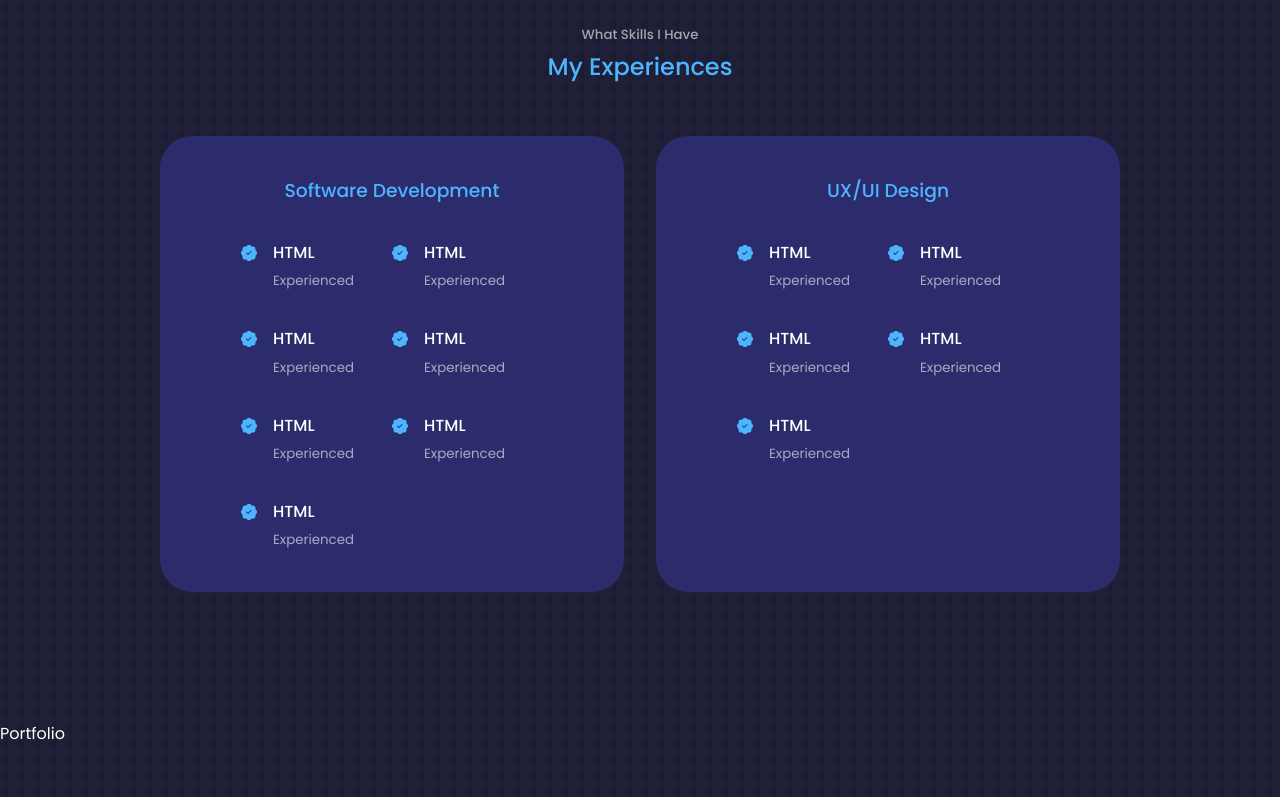
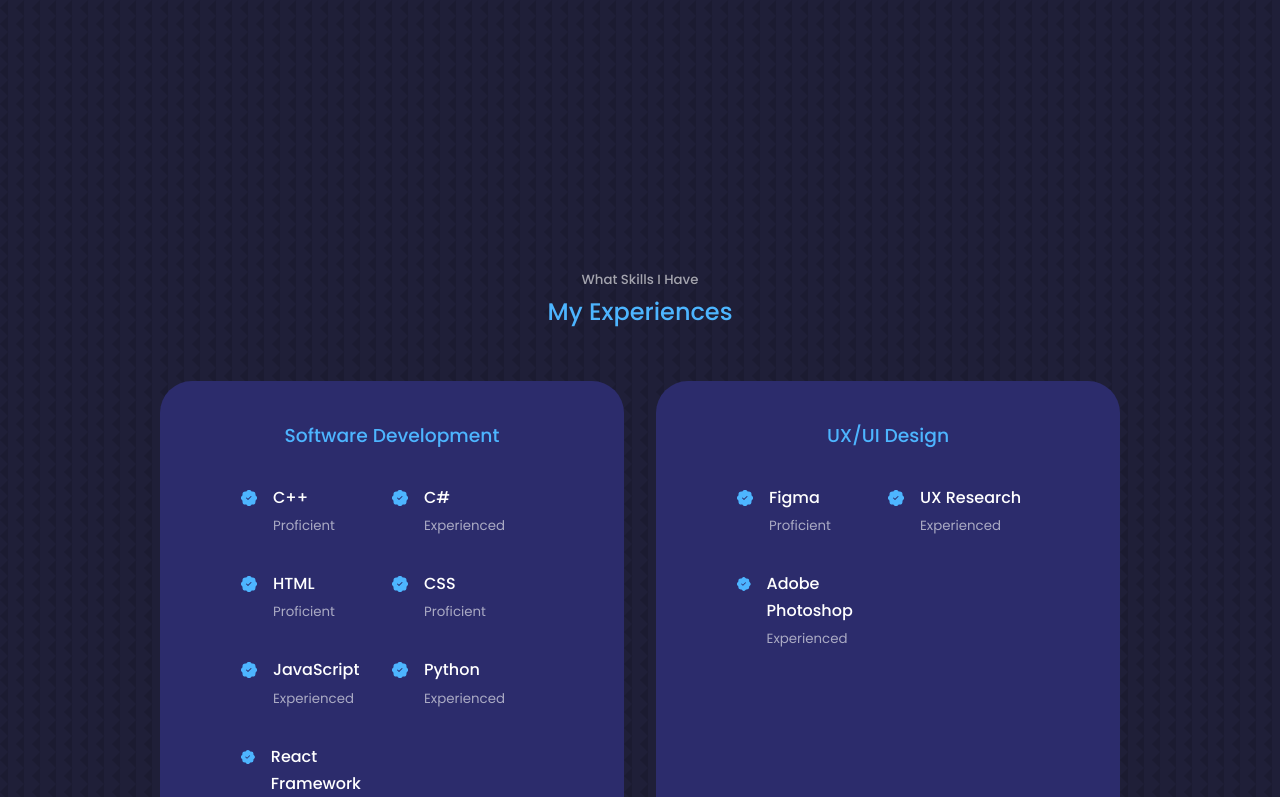
Before and after one commit to SelinaLiu8/portfolio-react, a React (Create React App) app: page / in a window 1280 px wide. Shown: the part 2000-2797 px from the top of the page. Built offline with nearby package versions, Linux system fonts and the light colour scheme.

Commit message:
portfolio and contact

```diff
--- a/src/App.jsx
+++ b/src/App.jsx
@@ -16,7 +16,7 @@ const App = () => {
         <About />
         <Experience />
         <Portfolio />
-        <Services />
+        {/* <Services /> */}
         <Contact />
         <Footer />
     </>
--- a/src/components/about/About.jsx
+++ b/src/components/about/About.jsx
@@ -37,7 +37,7 @@ const About = () => {
               <small>15+ software engineering projects and 10+ UX/UI projects</small>
             </article>
           </div>
-          <p>Lorem, ipsum dolor sit amet consectetur adipisicing elit. Veritatis ea esse quod consectetur error. Ratione culpa debitis architecto fuga id accusamus repellendus necessitatibus rem. Minima esse ducimus voluptate accusantium! Dolorem.</p>
+          <p>I'm an undergrad student at the University of Michigan majoring in art & design and minoring in computer science and user experience design. About a year and a half ago, I began experimenting with coding and UX/UI design. In order to engage more closely with the UX/UI industry, I joined Alpha Theta Delta, a professional multidisciplinary design fraternity on campus. I presently hold the job of VP of Outreach, where I get to assist our fraternity in developing relationships with other organizations. In addition, I became a member of CLAWS's (Collaborative Lab for Advancing Work in Space) Augmented Reality team to build the annual NASA Spacesuit Challenge in Unitty and C#. Procter & Gamble recently hired me as a summer intern for information technology, where I will focus on UX/UI design.</p>
           <a href="contact" className='btn btn-primary'>Let's Talk</a>
         </div>
       </div>
--- a/src/components/contact/Contact.jsx
+++ b/src/components/contact/Contact.jsx
@@ -1,9 +1,35 @@
 import React from 'react'
 import './contact.css'
+import {MdOutlineEmail} from 'react-icons/md'
 
 const Contact = () => {
   return (
-    <section id='contact'>Contact</section>
+    <section id='contact'>
+      <h5>Get In Touch</h5>
+      <h2>Contact Me</h2>
+      <div className="container contact__container">
+        <div className="contact__options">
+          <article className="contact__option">
+            {MdOutlineEmail}
+            <h4>Email</h4>
+            <h5>selinal@umich.edu</h5>
+            <a href="mailto:selinal@umich.edu">Send me an Email</a>
+          </article>
+          <article className="contact__option">
+            {MdOutlineEmail}
+            <h4>Email</h4>
+            <h5>selinal@umich.edu</h5>
+            <a href="mailto:selinal@umich.edu">Send me an Email</a>
+          </article>
+          <article className="contact__option">
+            {MdOutlineEmail}
+            <h4>Email</h4>
+            <h5>selinal@umich.edu</h5>
+            <a href="mailto:selinal@umich.edu">Send me an Email</a>
+          </article>
+        </div>
+      </div>
+    </section>
   )
 }
 
--- a/src/components/experience/Experience.jsx
+++ b/src/components/experience/Experience.jsx
@@ -14,11 +14,79 @@ const Experience = () => {
             <article className="experience__details">
               <BsFillPatchCheckFill className='experience__details-icon'/>
               <div>
-                <h4>HTML</h4>
+                <h4>C++</h4>
+                <small className='text-light'>Proficient</small>
+              </div>
+            </article>
+            <article className="experience__details">
+              <BsFillPatchCheckFill className='experience__details-icon'/>
+              <div>
+                <h4>C#</h4>
                 <small className='text-light'>Experienced</small>
               </div>
             </article>
             <article className="experience__details">
+              <BsFillPatchCheckFill className='experience__details-icon'/>
+              <div>
+                <h4>HTML</h4>
+                <small className='text-light'>Proficient</small>
+              </div>
+            </article>
+            <article className="experience__details">
+              <BsFillPatchCheckFill className='experience__details-icon'/>
+              <div>
+                <h4>CSS</h4>
+                <small className='text-light'>Proficient</small>
+              </div>
+            </article>
+            <article className="experience__details">
+              <BsFillPatchCheckFill className='experience__details-icon'/>
+              <div>
+                <h4>JavaScript</h4>
+                <small className='text-light'>Experienced</small>
+              </div>
+            </article>
+            <article className="experience__details">
+              <BsFillPatchCheckFill className='experience__details-icon'/>
+              <div>
+                <h4>Python</h4>
+                <small className='text-light'>Experienced</small>
+              </div>
+            </article>
+            <article className="experience__details">
+              <BsFillPatchCheckFill className='experience__details-icon'/>
+              <div>
+                <h4>React Framework</h4>
+                <small className='text-light'>Experienced</small>
+              </div>
+            </article>
+          </div>
+        </div>
+        <div className="experience__ux">
+          <h3>UX/UI Design</h3>
+          <div className="experience__content">
+            <article className="experience__details">
+              <BsFillPatchCheckFill className='experience__details-icon'/>
+              <div>
+                <h4>Figma</h4>
+                <small className='text-light'>Proficient</small>
+              </div>
+            </article>
+            <article className="experience__details">
+              <BsFillPatchCheckFill className='experience__details-icon'/>
+              <div>
+                <h4>UX Research</h4>
+                <small className='text-light'>Experienced</small>
+              </div>
+            </article>
+            <article className="experience__details">
+              <BsFillPatchCheckFill className='experience__details-icon'/>
+              <div>
+                <h4>Adobe Photoshop</h4>
+                <small className='text-light'>Experienced</small>
+              </div>
+            </article>
+            {/* <article className="experience__details">
               <BsFillPatchCheckFill className='experience__details-icon'/>
               <div>
                 <h4>HTML</h4>
@@ -31,75 +99,7 @@ const Experience = () => {
                 <h4>HTML</h4>
                 <small className='text-light'>Experienced</small>
               </div>
-            </article>
-            <article className="experience__details">
-              <BsFillPatchCheckFill className='experience__details-icon'/>
-              <div>
-                <h4>HTML</h4>
-                <small className='text-light'>Experienced</small>
-              </div>
-            </article>
-            <article className="experience__details">
-              <BsFillPatchCheckFill className='experience__details-icon'/>
-              <div>
-                <h4>HTML</h4>
-                <small className='text-light'>Experienced</small>
-              </div>
-            </article>
-            <article className="experience__details">
-              <BsFillPatchCheckFill className='experience__details-icon'/>
-              <div>
-                <h4>HTML</h4>
-                <small className='text-light'>Experienced</small>
-              </div>
-            </article>
-            <article className="experience__details">
-              <BsFillPatchCheckFill className='experience__details-icon'/>
-              <div>
-                <h4>HTML</h4>
-                <small className='text-light'>Experienced</small>
-              </div>
-            </article>
-          </div>
-        </div>
-        <div className="experience__ux">
-          <h3>UX/UI Design</h3>
-          <div className="experience__content">
-            <article className="experience__details">
-              <BsFillPatchCheckFill className='experience__details-icon'/>
-              <div>
-                <h4>HTML</h4>
-                <small className='text-light'>Experienced</small>
-              </div>
-            </article>
-            <article className="experience__details">
-              <BsFillPatchCheckFill className='experience__details-icon'/>
-              <div>
-                <h4>HTML</h4>
-                <small className='text-light'>Experienced</small>
-              </div>
-            </article>
-            <article className="experience__details">
-              <BsFillPatchCheckFill className='experience__details-icon'/>
-              <div>
-                <h4>HTML</h4>
-                <small className='text-light'>Experienced</small>
-              </div>
-            </article>
-            <article className="experience__details">
-              <BsFillPatchCheckFill className='experience__details-icon'/>
-              <div>
-                <h4>HTML</h4>
-                <small className='text-light'>Experienced</small>
-              </div>
-            </article>
-            <article className="experience__details">
-              <BsFillPatchCheckFill className='experience__details-icon'/>
-              <div>
-                <h4>HTML</h4>
-                <small className='text-light'>Experienced</small>
-              </div>
-            </article>
+            </article> */}
           </div>
         </div>
       </div>
--- a/src/components/nav/Nav.jsx
+++ b/src/components/nav/Nav.jsx
@@ -15,7 +15,7 @@ const Nav = () => {
       <a href="#about" onClick={() => setActiveNav('#about')} className={activeNav === '#about' ? 'active' : ''}><AiOutlineUser /></a>
       <a href="#experiences" onClick={() => setActiveNav('#experiences')} className={activeNav === '#experiences' ? 'active' : ''}><AiOutlineBook /></a>
       <a href="#portfolio" onClick={() => setActiveNav('#portfolio')} className={activeNav === '#portfolio' ? 'active' : ''}><MdOutlineDesignServices /></a>
-      <a href="#services" onClick={() => setActiveNav('#services')} className={activeNav === '#services' ? 'active' : ''}><RiServiceLine /></a>
+      {/* <a href="#services" onClick={() => setActiveNav('#services')} className={activeNav === '#services' ? 'active' : ''}><RiServiceLine /></a> */}
       <a href="#contact" onClick={() => setActiveNav('#contact')} className={activeNav === '#contact' ? 'active' : ''}><BiPhoneCall /></a>
     </nav>
   )
--- a/src/components/portfolio/Portfolio.jsx
+++ b/src/components/portfolio/Portfolio.jsx
@@ -1,9 +1,57 @@
 import React from 'react'
 import './portfolio.css'
+import Placement from '../../assets/Procter-Gamble-SWOT.jpg'
+
+
+const data = [
+  {
+    id: 1,
+    image: Placement,
+    title: "CL.AI",
+    github: "http://github.com",
+    demo: "http://github.com",
+  },
+  {
+    id: 2,
+    image: Placement,
+    title: "CL.AI",
+    github: "http://github.com",
+    demo: "http://github.com",
+  },
+  {
+    id: 3,
+    image: Placement,
+    title: "CL.AI",
+    github: "http://github.com",
+    demo: "http://github.com",
+  }
+]
 
 const Portfolio = () => {
   return (
-    <section id='portfolio'>Portfolio</section>
+    <section id='portfolio'>
+      <h5>My Recent Work</h5>
+      <h2>Portfolio</h2>
+
+      <div className="container portfolio__container">
+        {
+          data.map(({id, image, title, github,demo}) => {
+            return (
+              <article key={id} className="portfolio__item">
+              <div className="portfolio__item-img">
+                <img src={image} alt={title} />
+              </div>
+              <h3>{title}</h3>
+              <div className="portfolio__item-cta">
+                <a href={github} className='btn' target='_blank'>GitHub</a>
+                <a href={demo} className='btn btn-primary' target='_blank'>Live Demo</a>
+              </div>
+              </article>
+            )
+          })
+        }
+      </div>
+    </section>
   )
 }
 
--- a/src/components/portfolio/portfolio.css
+++ b/src/components/portfolio/portfolio.css
@@ -0,0 +1,58 @@
+#portfolio {
+    padding-top: 10rem;
+}
+
+.portfolio__container {
+    display: grid;
+    grid-template-columns: repeat(3, 1fr);
+    gap: 2.5rem;
+}
+
+.portfolio__item {
+    background: var(--color-bg-variant);
+    padding: 1.2rem;
+    border-radius: 2rem;
+    border: 1px solid transparent;
+    transition: var(--transition);
+}
+
+.portfolio__item:hover {
+    border-color: var(--color-primary-variant);
+    background: transparent;
+}
+
+.portfolio__item-img {
+    border-radius: 1.5rem;
+    overflow: hidden;
+}
+
+.portfolio__item h3 {
+    margin: 1.2rem 0 2rem;
+    text-align: center;
+}
+
+.portfolio__item-cta {
+    display: flex;
+    margin-bottom: 1rem;
+    gap: 1rem;
+    justify-content: center;
+}
+
+/* ========== MEDIA QUERIES (MEDIUM) ========== */
+
+@media screen and (max-width: 1024px){
+    .portfolio__container {
+        grid-template-columns: 1fr 1fr;
+        gap: 1.2rem;
+    }
+}
+
+
+/* ========== MEDIA QUERIES (SMALL) ========== */
+
+@media screen and (max-width: 600px){
+    .portfolio__container {
+        grid-template-columns: 1fr;
+        gap: 1rem;
+    }
+}
```
